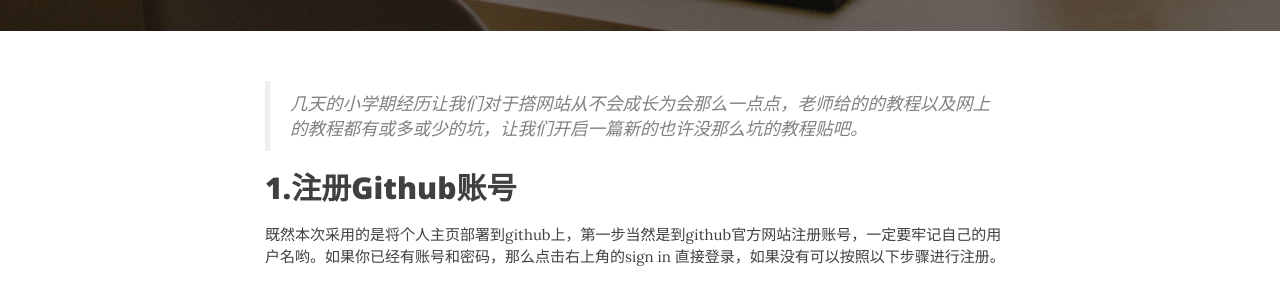
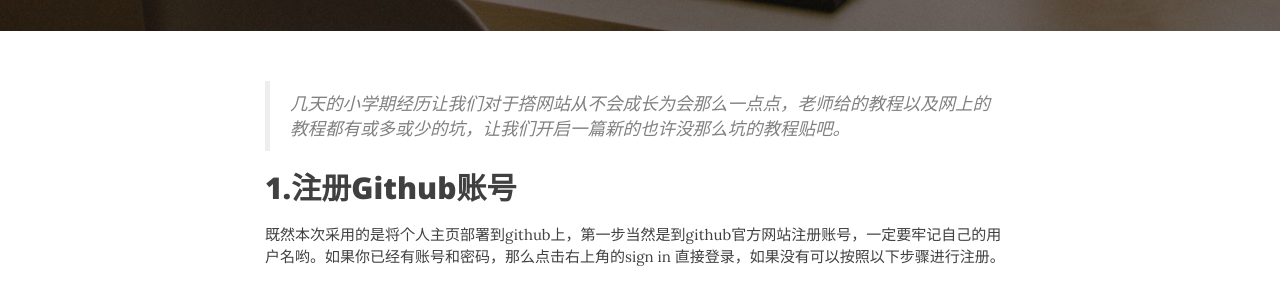
Before and after one commit to soulmate803/soulmate-blog, a Jekyll site: the page built from _posts/2016-07-09-how-to-build-your-own-blog.markdown, in a window 1280 px wide and 900 px high. Shown: the part 467-752 px from the top of the window. Built offline with Jekyll 4.4.1, drawn with Linux system fonts in a browser that asks for light colours; nearby versions of some CDN libraries.

Commit message:
Update 2016-07-09-how-to-build-your-own-blog.markdown

```diff
--- a/_posts/2016-07-09-how-to-build-your-own-blog.markdown
+++ b/_posts/2016-07-09-how-to-build-your-own-blog.markdown
@@ -8,7 +8,7 @@
 ---
 
 
-<blockquote>几天的小学期经历让我们对于撘网站从不会成长为会那么一点点，老师给的的教程以及网上的教程都有或多或少的坑，让我们开启一篇新的也许没那么坑的教程贴吧。</blockquote>
+<blockquote>几天的小学期经历让我们对于撘网站从不会成长为会那么一点点，老师给的教程以及网上的教程都有或多或少的坑，让我们开启一篇新的也许没那么坑的教程贴吧。</blockquote>
 
 <h2>1.注册Github账号</h2>
 
```
